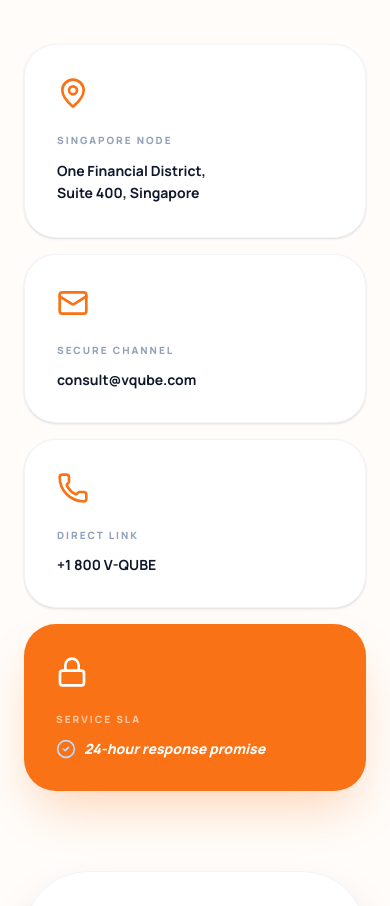
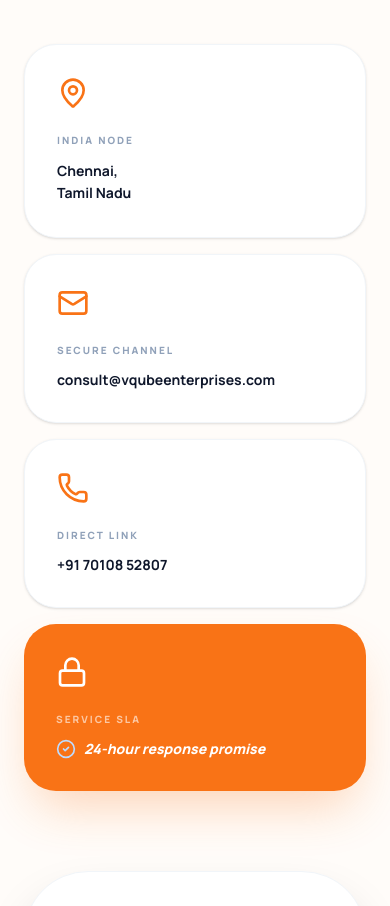
Before and after one commit to NrGjoe846/v-qube, a React (Vite) app: page /contact in a window 390 px wide. Shown: the part 860-1766 px from the top of the page. Built offline with nearby package versions, Linux system fonts and the light colour scheme.

Commit message:
refactor: update contact email, node location, and phone number details on the Contact page

```diff
--- a/src/pages/Contact.tsx
+++ b/src/pages/Contact.tsx
@@ -64,7 +64,7 @@
 End of Request
     `.trim();
 
-    window.location.href = `mailto:consult@vqube.com?subject=${encodeURIComponent(subject)}&body=${encodeURIComponent(body)}`;
+    window.location.href = `mailto:consult@vqubeenterprises.com?subject=${encodeURIComponent(subject)}&body=${encodeURIComponent(body)}`;
 
     setIsSubmitted(true);
     setTimeout(() => setIsSubmitted(false), 5000);
@@ -106,18 +106,18 @@
               <div className="grid grid-cols-1 md:grid-cols-2 gap-4">
                 <div className="p-8 rounded-[2rem] bg-white shadow-sm border border-slate-100 hover:shadow-xl transition-all group">
                   <MapPin className="text-primary w-8 h-8 mb-6 group-hover:scale-110 transition-transform" />
-                  <h4 className="font-black text-[10px] uppercase tracking-[0.2em] mb-3 text-slate-400">Singapore Node</h4>
-                  <p className="text-slate-900 font-bold text-sm leading-relaxed">One Financial District,<br/>Suite 400, Singapore</p>
+                  <h4 className="font-black text-[10px] uppercase tracking-[0.2em] mb-3 text-slate-400">India Node</h4>
+                  <p className="text-slate-900 font-bold text-sm leading-relaxed">Chennai,<br/>Tamil Nadu</p>
                 </div>
-                <a href="mailto:consult@vqube.com" className="p-8 rounded-[2rem] bg-white shadow-sm border border-slate-100 hover:shadow-xl transition-all group block">
+                <a href="mailto:consult@vqubeenterprises.com" className="p-8 rounded-[2rem] bg-white shadow-sm border border-slate-100 hover:shadow-xl transition-all group block">
                   <Mail className="text-primary w-8 h-8 mb-6 group-hover:scale-110 transition-transform" />
                   <h4 className="font-black text-[10px] uppercase tracking-[0.2em] mb-3 text-slate-400">Secure Channel</h4>
-                  <p className="text-slate-900 font-bold text-sm">consult@vqube.com</p>
+                  <p className="text-slate-900 font-bold text-sm">consult@vqubeenterprises.com</p>
                 </a>
-                <a href="tel:+1800878233" className="p-8 rounded-[2rem] bg-white shadow-sm border border-slate-100 hover:shadow-xl transition-all group block">
+                <a href="tel:+917010852807" className="p-8 rounded-[2rem] bg-white shadow-sm border border-slate-100 hover:shadow-xl transition-all group block">
                   <Phone className="text-primary w-8 h-8 mb-6 group-hover:scale-110 transition-transform" />
                   <h4 className="font-black text-[10px] uppercase tracking-[0.2em] mb-3 text-slate-400">Direct Link</h4>
-                  <p className="text-slate-900 font-bold text-sm">+1 800 V-QUBE</p>
+                  <p className="text-slate-900 font-bold text-sm">+91 70108 52807</p>
                 </a>
                 <div className="p-8 rounded-[2rem] bg-primary text-white shadow-2xl shadow-primary/30 flex flex-col justify-between">
                   <div>
```
